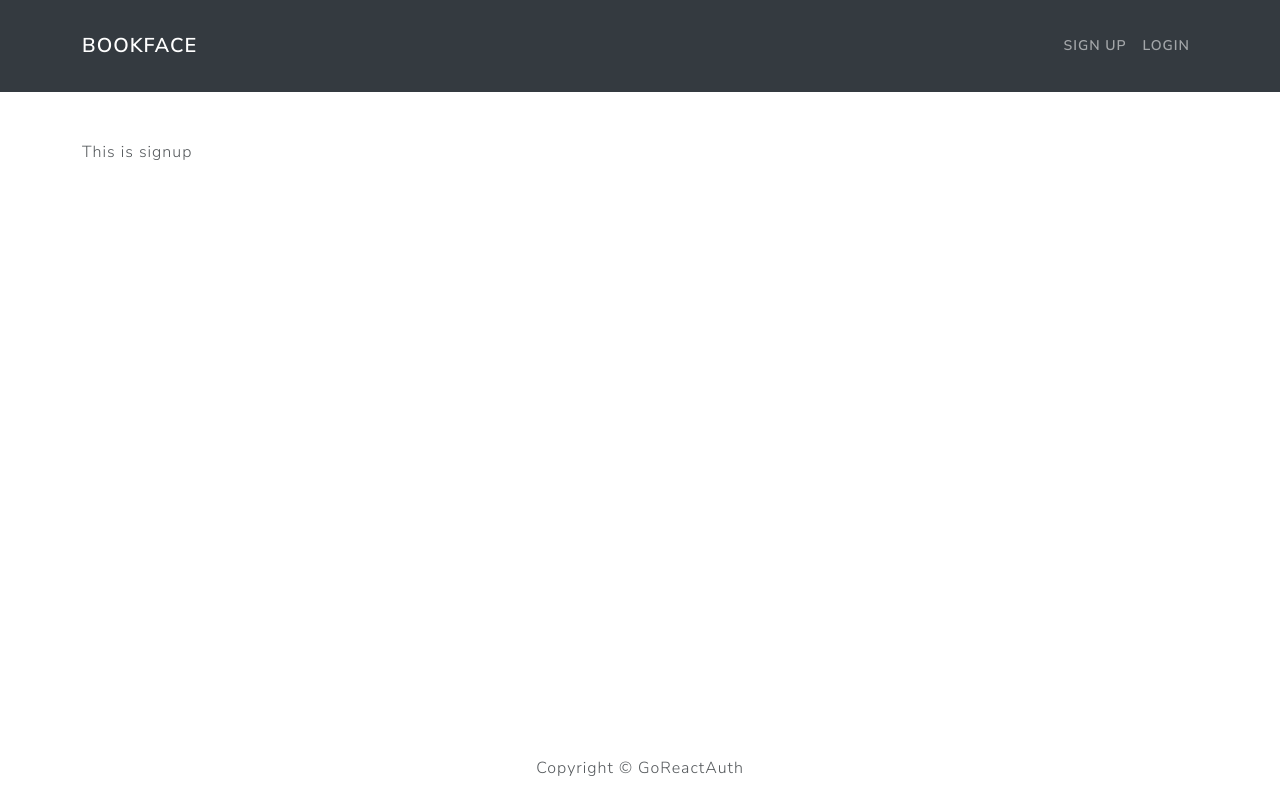
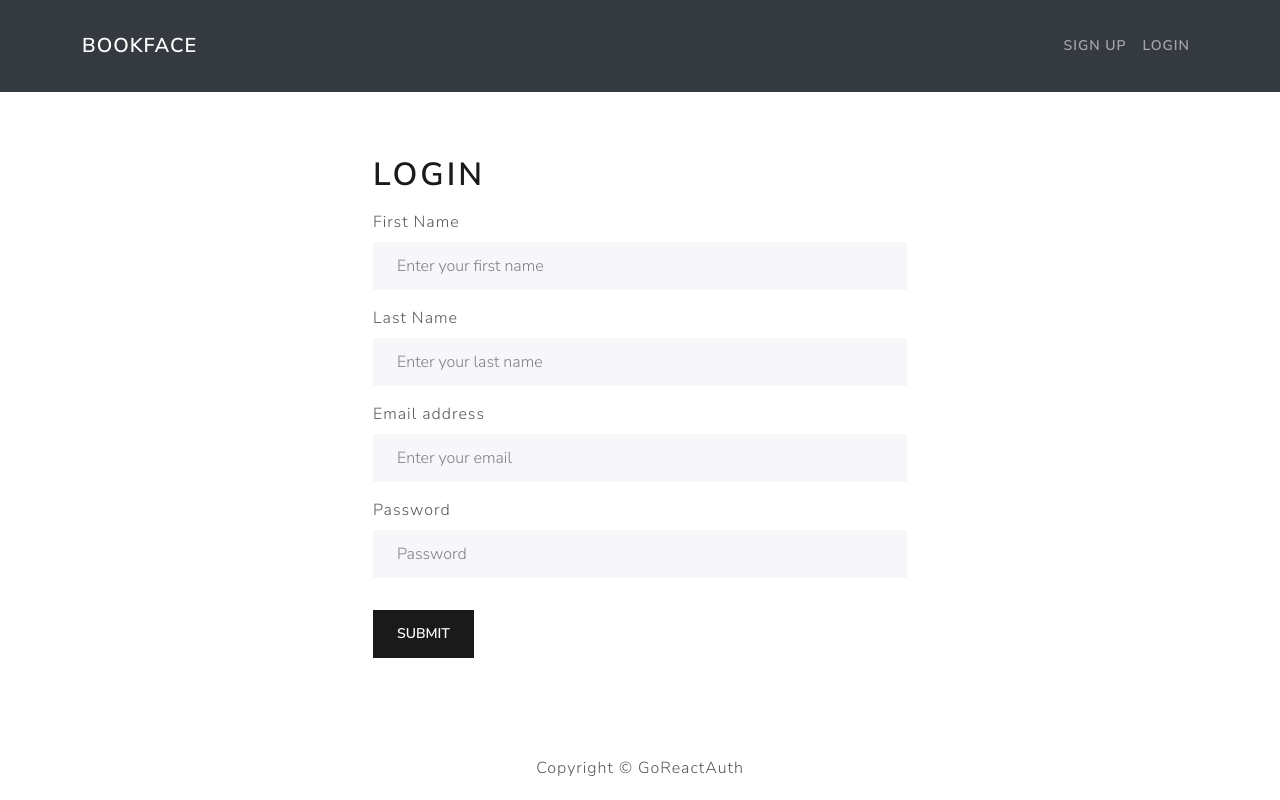
Before and after one commit to Lkem13/react_project, a React (Create React App) app: page /signup in a window 1280 px wide. Built offline with nearby package versions, Linux system fonts and the light colour scheme.

Commit message:
Signup page

```diff
--- a/src/Pages/Home.tsx
+++ b/src/Pages/Home.tsx
@@ -2,9 +2,9 @@ import React from 'react'
 
 const Home = () => {
   return (
-    <div>
-        This is home
-    </div>
+    <h1>
+        Welcome to the home page
+    </h1>
   )
 }
 
--- a/src/Pages/Signup.tsx
+++ b/src/Pages/Signup.tsx
@@ -1,10 +1,36 @@
 import React from 'react'
+import FormContainer from '../components/FormContainer'
+import {Form, Button} from 'react-bootstrap'
 
 const Signup = () => {
   return (
-    <div>
-        This is signup
-    </div>
+    <FormContainer>
+        <h1>Login</h1>
+    <Form>
+      <Form.Group className="my-3" controlId="firstName">
+        <Form.Label>First Name</Form.Label>
+        <Form.Control type="firstName" placeholder="Enter your first name" />
+      </Form.Group>
+
+      <Form.Group className="my-3" controlId="lastName">
+        <Form.Label>Last Name</Form.Label>
+        <Form.Control type="lastName" placeholder="Enter your last name" />
+      </Form.Group>
+
+      <Form.Group className="my-3" controlId="email">
+        <Form.Label>Email address</Form.Label>
+        <Form.Control type="email" placeholder="Enter your email" />
+      </Form.Group>
+
+      <Form.Group className="my-3" controlId="password">
+        <Form.Label>Password</Form.Label>
+        <Form.Control type="password" placeholder="Password" />
+      </Form.Group>
+      <Button variant="primary" type="submit" className="my-3">
+        Submit
+      </Button>
+    </Form>
+    </FormContainer>
   )
 }
 
```
